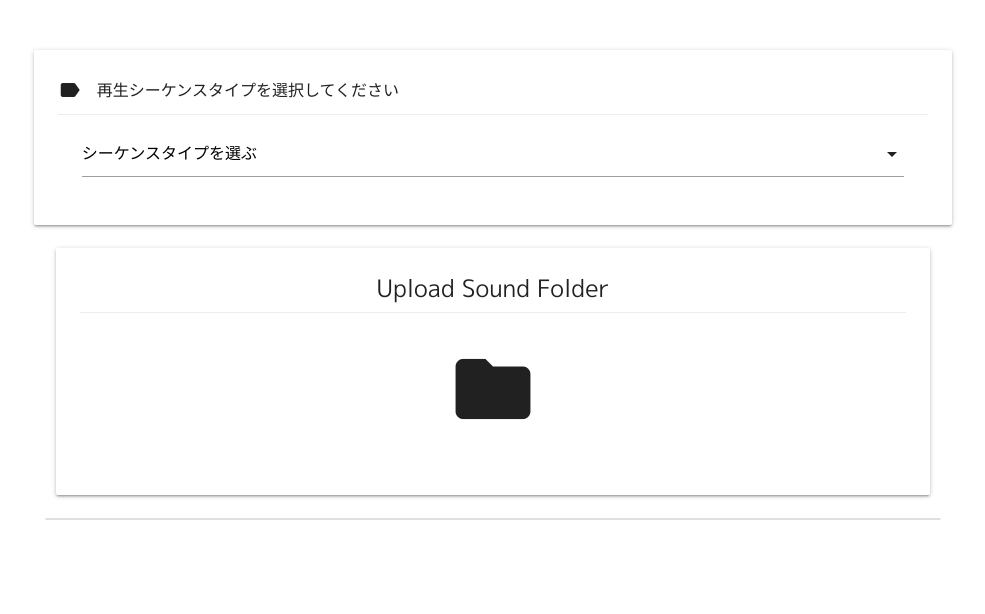
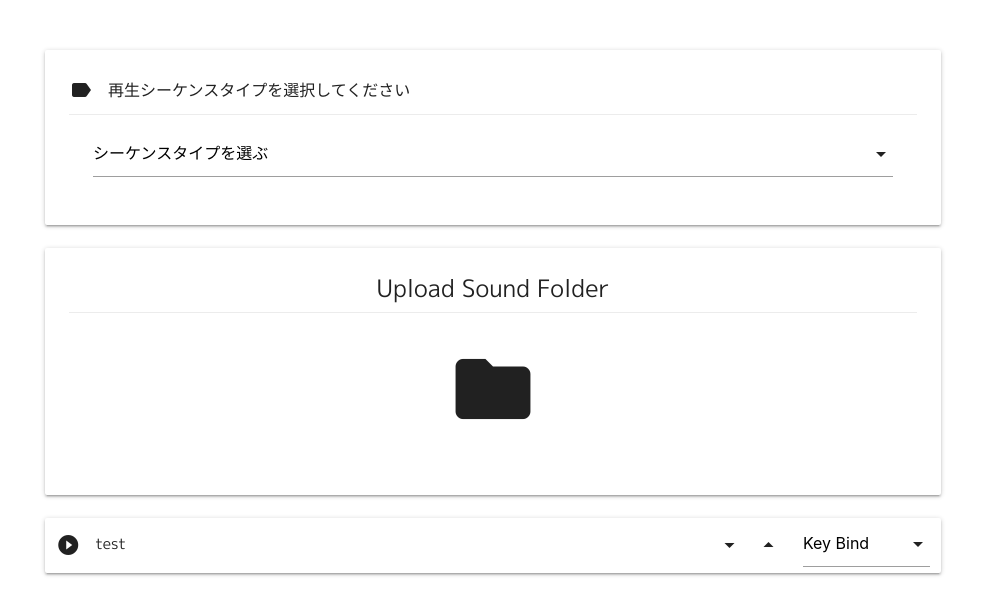
Before and after one commit to sim-mokomo/TapLap, an Electron app: page src/index.html in a window 1280 px wide. Shown: the whole page, without its empty margins (147-1132 px from the left). Drawn offline with nearby package versions, Linux system fonts and the light colour scheme; no server answers.

Commit message:
[add] キーバインド設定するためにHTML構造を変えた。

```diff
--- a/src/custom.scss
+++ b/src/custom.scss
@@ -25,3 +25,15 @@ html, body {
   @extend .btn-flat !optional;
   @extend .btn-small !optional;
 }
+
+.audio-cell{
+  padding: 0px;
+  height: 55px;
+  .cell-content{
+    padding-top: 15px;
+  }
+  .input-field{
+    margin: 0%;
+    margin-top: 3px;
+  }
+}
--- a/src/index.html
+++ b/src/index.html
@@ -14,11 +14,12 @@
 </head>
 
 <body>
-    <div class="container sequence-select-container col s12">
+    <div class="container sequence-select-container">
         <div class="row">
             <div class="card">
                 <div class="card-content">
-                    <span class="card-title" style="font-size: medium;"><i class="Tiny material-icons left">label</i>再生シーケンスタイプを選択してください</span>
+                    <span class="card-title" style="font-size: medium;"><i
+                            class="Tiny material-icons left">label</i>再生シーケンスタイプを選択してください</span>
                     <div class="card-action" style="font-size: small;">
                         <select id="sequence-select">
                             <option class="white-text" value="" disabled selected>シーケンスタイプを選ぶ</option>
@@ -33,7 +34,7 @@
 
     <div class="container" id="sound-upload-container">
         <div class="row">
-            <div class="col s12">
+            <div class="col s12"></div>
             <div class="card center-align">
                 <div class="card-content">
                     <span class="card-title">Upload Sound Folder</span>
@@ -51,9 +52,24 @@
     </div>
     </div>
 
-    <div class="container">
-        <ul id="fileFields" class="collection">
-        </ul>
+    <div class="container" id="fileFields">
+        <div class="row card-panel white audio-cell">
+            <div class="col s10 left cell-content">
+                <i class="material-icons left waves-effect waves-teal button-flat">play_circle_filled</i>
+                test
+                <i class="material-icons right waves-effect waves-teal button-flat">arrow_drop_up</i>
+                <i class="material-icons right waves-effect waves-teal button-flat">arrow_drop_down</i>
+            </div>
+            <div class="input-field col s2 right">
+                <select>
+                    <option value="" disabled selected>Key Bind</option>
+                    <option value="1">AnyKey</option>
+                    <option value="2">Ctrl</option>
+                    <option value="3">Shift</option>
+                    <option value="3">Alt</option>
+                </select>
+            </div>
+        </div>
     </div>
 
 </body>
```
Also changed, not shown: src/custom.css, 1 other file. Lines whose indentation alone changed are shown as unchanged.
